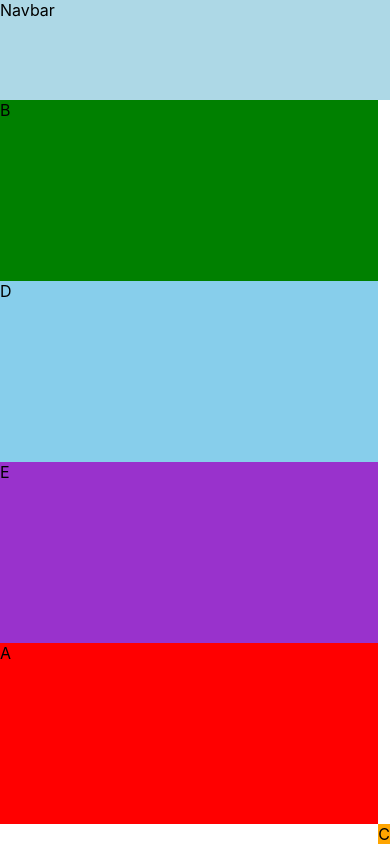
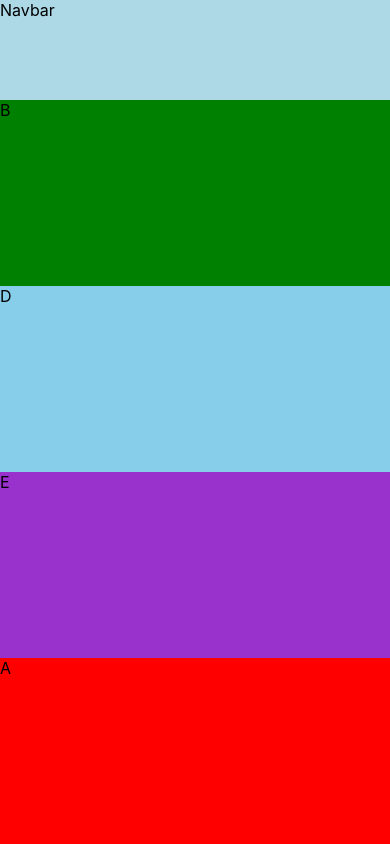
Before and after one commit to JoshuaHolloway/family-promises-next, a Next.js app: page / in a window 390 px wide. Built offline with nearby package versions, Linux system fonts and the light colour scheme.

Commit message:
hide section C on mobile

```diff
--- a/comp/layout/res/_+.scss
+++ b/comp/layout/res/_+.scss
@@ -5,12 +5,13 @@
 // tablet:    768px	    iPad Air, iPad Mini, iPad Pro 9″
 // desktop:   1920px	  1080p displays (HD)
 
-// 375       |        768                                                  1920
+// 375        |       768                             |                    1920
 //   0.4k 0.5k 0.6k 0.7k 0.8k 0.9k 1.0k 1.1k 1.2k 1.3k 1.4k 1.5k 1.6k 1.7k 1.8k 1.9k 2.0k
 
-$sm: 571px; // <= 571
-$md: 572px; // >= (768  - 375) / 2 + 375 = 571.5
-$lg: 1344px; // >= (1920 - 768) / 2 + 768 = 1344
+// $sm: 571px; // <= 571
+// $md: 572px; // >= (768  - 375) / 2 + 375 = 571.5
+// $lg: 1344px; // >= (1920 - 768) / 2 + 768 = 1344
+@import '/styles/globals';
 
 @media (max-width: #{$sm}) {
   @import './sm';
--- a/comp/sections/C/+.module.scss
+++ b/comp/sections/C/+.module.scss
@@ -0,0 +1,8 @@
+@import '/styles/globals';
+
+.C {
+  @media (max-width: #{$sm}) {
+    // -Hide on mobile
+    display: none;
+  }
+}
--- a/comp/sections/C/index.js
+++ b/comp/sections/C/index.js
@@ -1,5 +1,5 @@
 import css from './+.module.scss';
 
 export default function C() {
-  return <>C</>;
+  return <div className={css.C}>C</div>;
 }
--- a/styles/_globals.scss
+++ b/styles/_globals.scss
@@ -1 +1,13 @@
 $nav-h: 100px;
+
+// category   width     products
+// mobile:    375px	    iPhone 6 to X
+// tablet:    768px	    iPad Air, iPad Mini, iPad Pro 9″
+// desktop:   1920px	  1080p displays (HD)
+
+// 375        |       768                             |                    1920
+//   0.4k 0.5k 0.6k 0.7k 0.8k 0.9k 1.0k 1.1k 1.2k 1.3k 1.4k 1.5k 1.6k 1.7k 1.8k 1.9k 2.0k
+
+$sm: 571px; // <= 571
+$md: 572px; // >= (768  - 375) / 2 + 375 = 571.5
+$lg: 1344px; // >= (1920 - 768) / 2 + 768 = 1344
```
